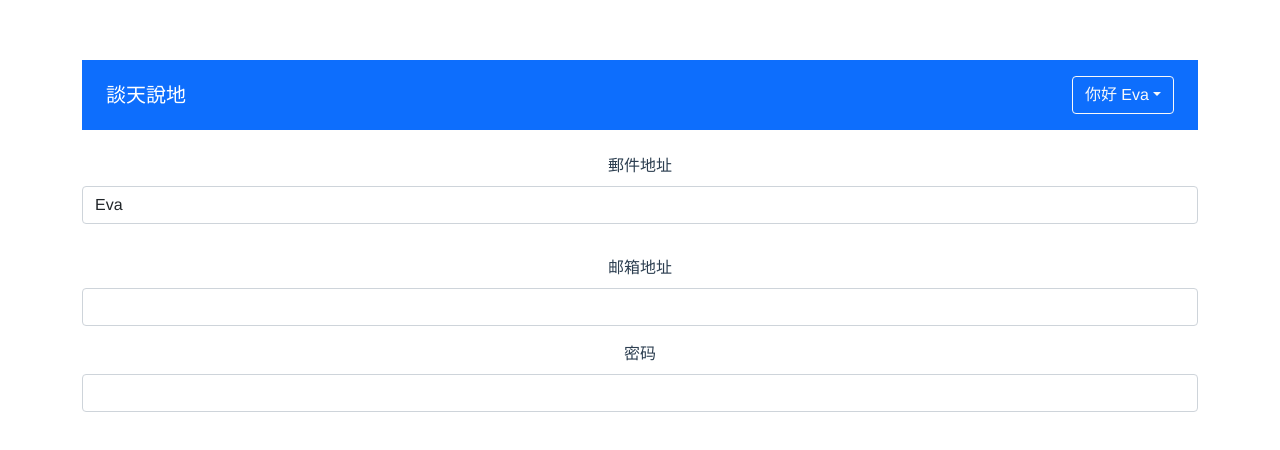
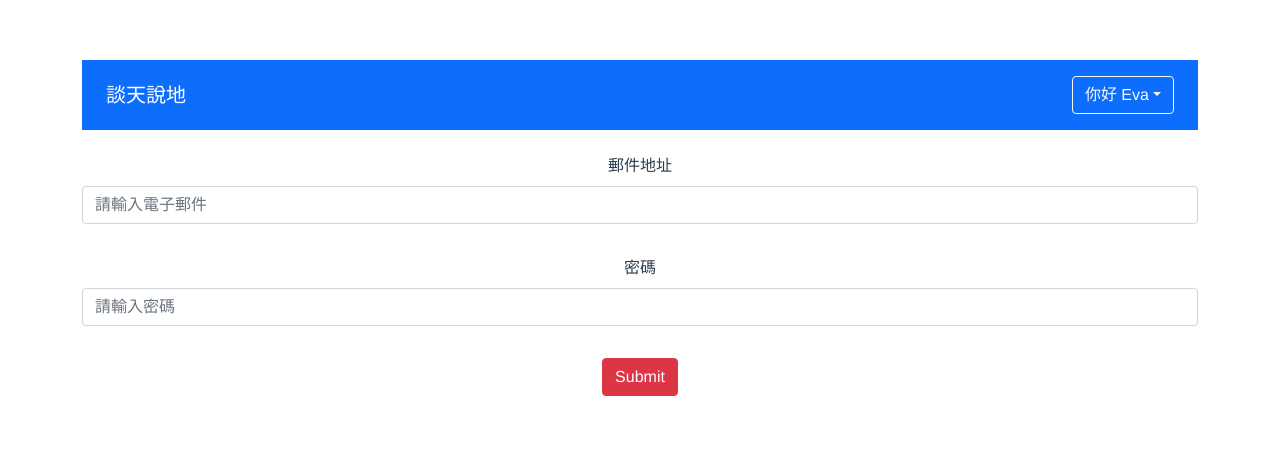
Before and after one commit to Eva813/Vue3-TS, a Vue app: page / in a window 1280 px wide. Shown: the top 450 px of the page. Built offline with nearby package versions, Linux system fonts and the light colour scheme; the HTML template or start-up script is replaced by a standard one.

Commit message:
表單驗證製作(使用 emitt)

```diff
--- a/package.json
+++ b/package.json
@@ -10,6 +10,7 @@
   "dependencies": {
     "axios": "^0.24.0",
     "bootstrap": "^5.1.3",
+    "mitt": "^3.0.0",
     "vue": "^3.0.0"
   },
   "devDependencies": {
--- a/src/App.vue
+++ b/src/App.vue
@@ -1,35 +1,34 @@
 <template>
   <div class="container">
     <global-header :user="currentUser"></global-header>
-    <form action="">
+    <validate-form @form-submit="onFormSubmit">
       <div class="mb-3">
         <label class="form-label">郵件地址</label>
-        <validate-input :rules="emailRules" v-model="emailVal">
+        <validate-input
+          :rules="emailRules"
+          v-model="emailVal"
+          placeholder="請輸入電子郵件"
+          type="text"
+          ref="inputRef"
+        >
           {{ emailVal }}
         </validate-input>
       </div>
       <div class="mb-3">
-        <label for="exampleInputEmail1" class="form-label">邮箱地址</label>
-        <input
-          type="text"
-          class="form-control"
-          id="exampleInputEmail1"
-          v-model="emailRef.val"
-          @blur="validateEmail"
-        />
-        <div class="form-text" v-if="emailRef.error">
-          {{ emailRef.message }}
-        </div>
+        <label class="form-label">密碼</label>
+        <validate-input
+          :rules="passwordRules"
+          v-model="passwordVal"
+          type="password"
+          placeholder="請輸入密碼"
+        >
+          {{ emailVal }}
+        </validate-input>
       </div>
-      <div class="mb-3">
-        <label for="exampleInputPassword1" class="form-label">密码</label>
-        <input
-          type="password"
-          class="form-control"
-          id="exampleInputPassword1"
-        />
-      </div>
-    </form>
+      <template v-slot:submit>
+        <span class="btn btn-danger">Submit</span>
+      </template>
+    </validate-form>
   </div>
 </template>
 
@@ -40,6 +39,7 @@ import "bootstrap/dist/css/bootstrap.min.css";
 import ColumnList, { ColumnProps } from "@/components/ColumnList.vue";
 import GlobalHeader, { UserProps } from "@/components/GlobalHeader.vue";
 import ValidateInput, { RulesProp } from "./components/ValidateInput.vue";
+import ValidateForm from "./components/ValidateForm.vue";
 
 const emailReg =
   /^[a-zA-Z0-9.!#$%&’*+/=?^_`{|}~-]+@[a-zA-Z0-9-]+(?:\.[a-zA-Z0-9-]+)*$/;
@@ -91,34 +91,46 @@ export default defineComponent({
     // ColumnList,
     GlobalHeader,
     ValidateInput,
+    ValidateForm,
   },
   setup() {
-    const emailVal = ref("Eva");
+    const inputRef = ref<any>();
+    const emailVal = ref("");
     const emailRules: RulesProp = [
       { type: "required", message: "電子郵件為必填" },
       { type: "email", message: "請輸入正確的格式" },
     ];
-    const emailRef = reactive({
-      val: "",
-      error: false,
-      message: "",
-    });
-    const validateEmail = () => {
-      if (emailRef.val.trim() === "") {
-        emailRef.error = true;
-        emailRef.message = "can not be empty";
-      } else if (!emailReg.test(emailRef.val)) {
-        emailRef.error = true;
-        emailRef.message = "should be valid email";
-      }
+    //原本的驗證方式：
+    // const emailRef = reactive({
+    //   val: "",
+    //   error: false,
+    //   message: "",
+    // });
+    // const validateEmail = () => {
+    //   if (emailRef.val.trim() === "") {
+    //     emailRef.error = true;
+    //     emailRef.message = "can not be empty";
+    //   } else if (!emailReg.test(emailRef.val)) {
+    //     emailRef.error = true;
+    //     emailRef.message = "should be valid email";
+    //   }
+    // };
+    const passwordVal = ref("");
+    const passwordRules: RulesProp = [
+      { type: "required", message: "密碼不能為空" },
+    ];
+    const onFormSubmit = (result: boolean) => {
+      console.log("1234", result);
     };
     return {
       outlist: testData,
       currentUser,
-      emailRef,
-      validateEmail,
       emailRules,
       emailVal,
+      passwordVal,
+      passwordRules,
+      onFormSubmit,
+      inputRef,
     };
   },
 });
--- a/src/components/ValidateForm.vue
+++ b/src/components/ValidateForm.vue
@@ -9,15 +9,36 @@
   </form>
 </template>
 <script lang="ts">
-import { defineComponent } from "vue";
-
+import { defineComponent, onUnmounted } from "vue";
+import mitt from "mitt";
+// 建立 emitter ，可導出供其他元件使用
+type Events = {
+  "form-item-created": ValidateFunc;
+};
+export const emitter = mitt<Events>();
+type ValidateFunc = () => boolean;
 export default defineComponent({
   emits: ["form-submit"],
   setup(props, context) {
+    let funcArr: ValidateFunc[] = [];
     const submitForm = () => {
+      const result = funcArr.map((func) => func()).every((result) => result);
       //第二個是拿到最終的驗證並觸發事件
-      context.emit("form-submit", true);
+      context.emit("form-submit", result);
+      console.log(result);
     };
+    //創立一個事件的回調函式
+    // test 發送一系列測試訊息
+    const callback = (func: ValidateFunc) => {
+      funcArr.push(func);
+    };
+    //使用 on 將它加入監聽器中
+    emitter.on("form-item-created", callback);
+    onUnmounted(() => {
+      emitter.off("form-item-created", callback);
+      //將陣列清空
+      funcArr = [];
+    });
     return {
       submitForm,
     };
--- a/src/components/ValidateInput.vue
+++ b/src/components/ValidateInput.vue
@@ -14,7 +14,8 @@
   </div>
 </template>
 <script lang="ts">
-import { defineComponent, reactive, PropType } from "vue";
+import { defineComponent, reactive, PropType, onMounted } from "vue";
+import { emitter } from "./ValidateForm.vue";
 const emailReg =
   /^[a-zA-Z0-9.!#$%&’*+/=?^_`{|}~-]+@[a-zA-Z0-9-]+(?:\.[a-zA-Z0-9-]+)*$/;
 interface RuleProp {
@@ -59,8 +60,14 @@ export default defineComponent({
           return passed;
         });
         inputRef.error = !allPassed;
+        return allPassed;
       }
+      return true;
     };
+    onMounted(() => {
+      //觸發對應事件
+      emitter.emit("form-item-created", validateInput);
+    });
     return {
       inputRef,
       validateInput,
```
Also changed, not shown: 1 other file (tests, documents, lock files or other folders).
